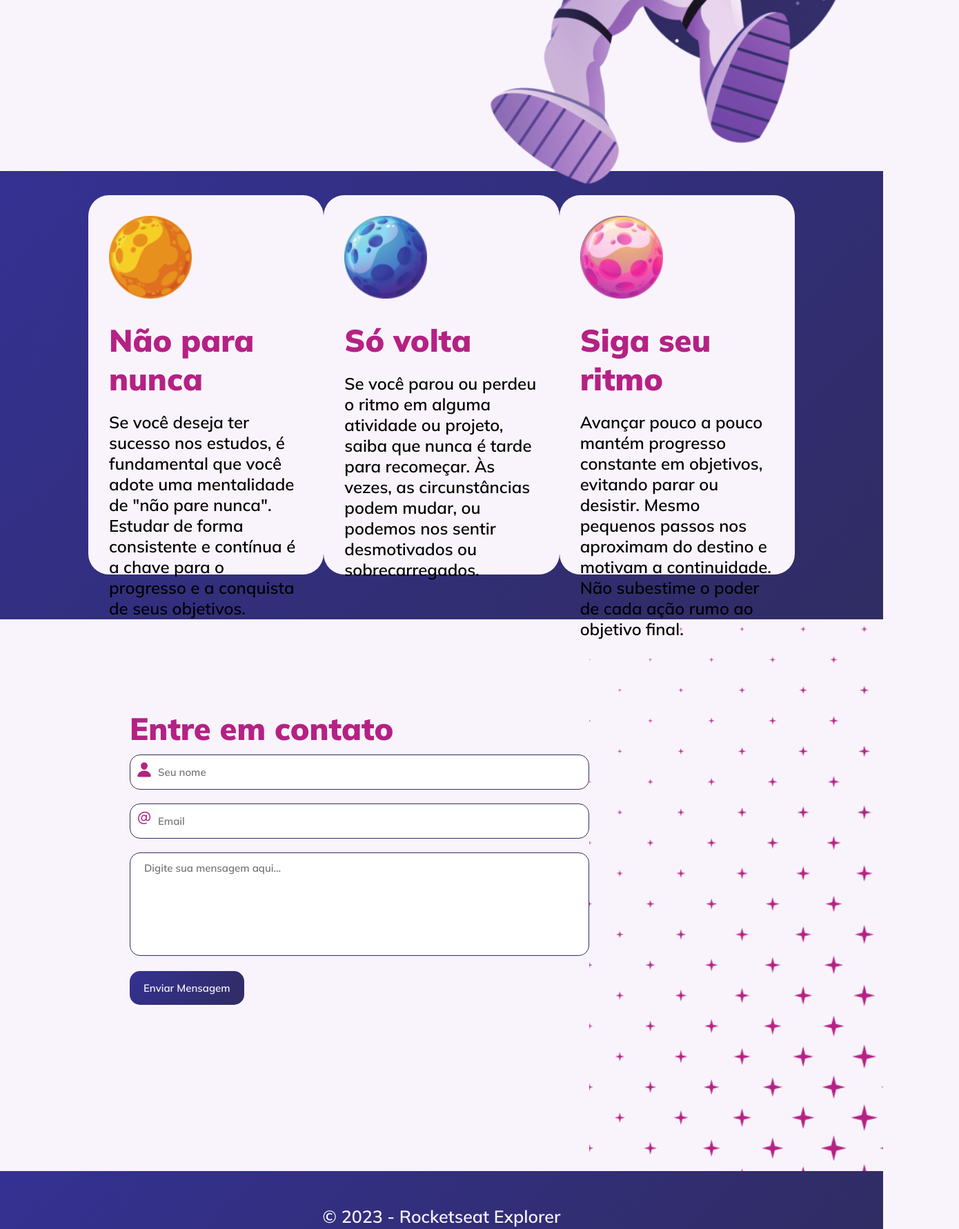
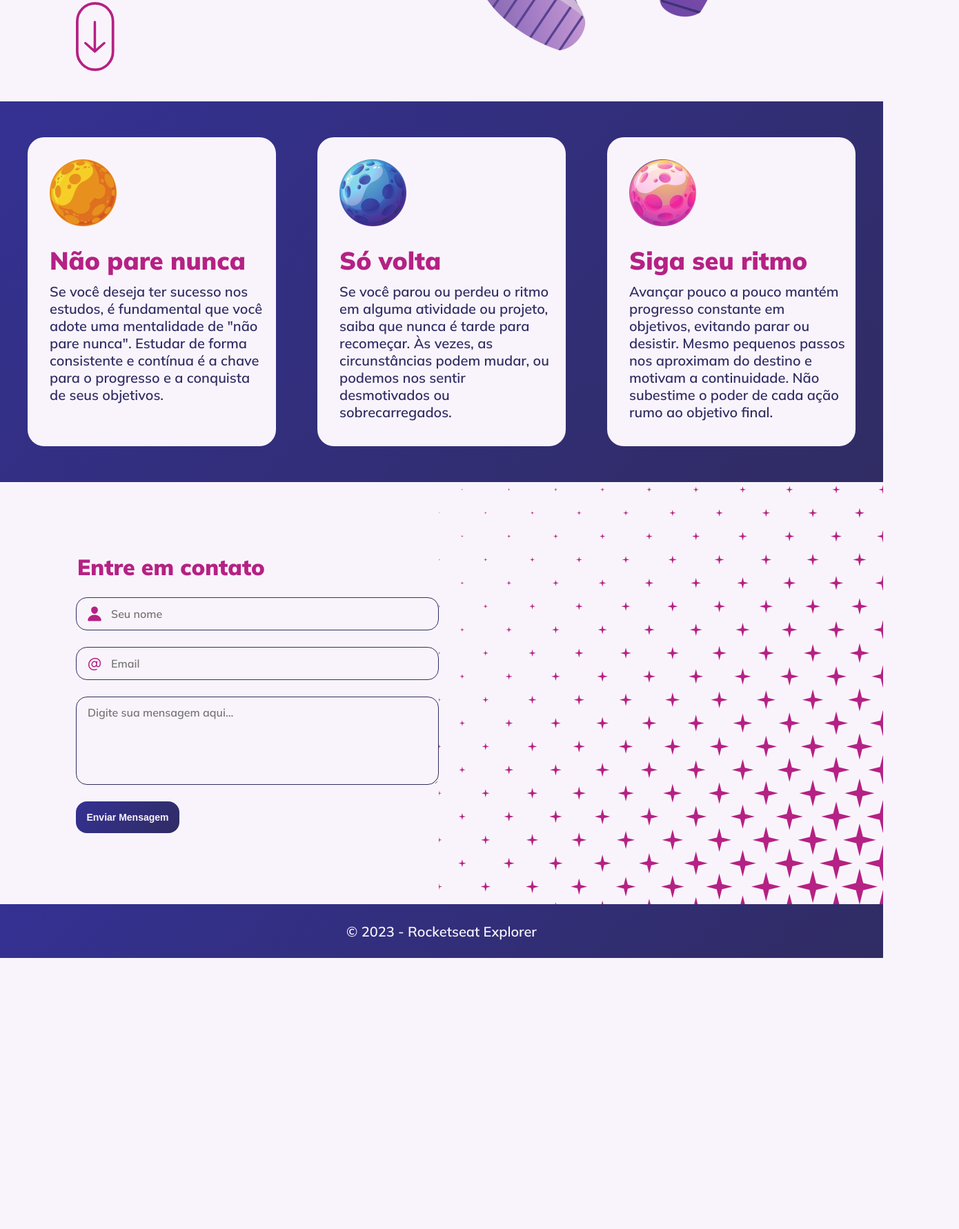
Before and after one commit to aislangomes/explorladingpage, a plain HTML site: page index.html in a window 1280 px wide. Shown: the part 632-2414 px from the top of the page at 69% size, 1390 px wide, since content can reach past the window. After the commit the page ends 2021 px from the top, so only its background shows below. Drawn offline with Linux system fonts and the light colour scheme.

Commit message:
full  layout

```diff
--- a/index.css
+++ /dev/null
@@ -1,176 +0,0 @@
-/* Main configs */
-*{
-  margin: 0;
-  box-sizing: border-box;
-}
-:root{
-  background: rgba(249, 244, 251, 1);
-  font-size: 62.5%;
-
-}
-
-/* Space and position */
-header{
-  height: 110vh;
-  display: flex;
-  justify-content: center;
-}
-#headerContent{
-  height: 90%;
-  width: 80%;
-  min-height: 90rem;
-  min-width: 150rem;
-  display: flex;
-  justify-content: space-between;
-}
-
-#headerLeftside{
-  width: 50%;
-}
-
-#tileSubtitle{
-  position: relative;
-  width: 100%;
-  top: 30rem;
-}
-
-#arrowimg{
-  height: 10rem;
-  position: relative;
-  top: 70rem;
-}
-
-main{
-  overflow: auto;
-}
-
-#infoCards{
-  height: 65rem;
-  display: flex;
-  justify-content: center;
-  align-items: center;
-  background: linear-gradient(135deg, rgba(52,49,147,1) 0%, rgba(48,44,99,1) 100%);
-}
-
-ul{
-  list-style: none;
-  padding-left: 0;
-  position: relative;
-  bottom: 3rem;
-  height: 80%;
-  width: 80%;
-  display: flex;
-  justify-content: space-between;
-
-}
-
-.card{
-  border-radius: 3rem;
-  width: 46em;
-  height: 55em;
-  padding: 3rem;
-  background-color: rgba(249, 244, 251, 1);
-}
-.card img {
-  height: 12rem;
-}
-
-
-#contact{
-  display: flex;
-  justify-content: space-between;
-  height: 80rem;
-}
-
-#contactLeft{
-  margin-top: 10rem;
-  margin-left: 18.8rem;
-}
-
-form{
-  height: 50rem;
-}
-
-input[type=email], input[type=text] {
-  margin: 1rem 0rem;
-  border: 0.1rem solid rgba(49, 45, 100, 1);
-  border-radius: 1.5rem;
-  padding: 1.5rem 45rem 1.5rem 4rem;
-  background-position: 10px 10px;
-  background-repeat: no-repeat;
-  font: 600 1.5rem "Mulish", sans-serif;
-}
-input[type=email]{
-  background-image: url('images/at.png');
-
-}
-input[type=text]{
-  background-image: url('images/person.png');
-}
-
-
-
-input[type=button]{
-  background: linear-gradient(135deg, rgba(52,49,147,1) 0%, rgba(48,44,99,1) 100%);
-  border: none;
-  border-radius: 1.5rem;
-  color:  rgba(249, 244, 251, 1);
-  padding: 1.5rem 2rem;
-  margin: 1rem 0rem;
-  text-align: center;
-  text-decoration: none;
-  display: inline-block;
-  font: 600 1.5rem "Mulish", sans-serif;
-}
-
-textarea {
-  width: 100%;
-  height: 150px;
-  margin: 1rem 0rem;
-  padding: 12px 20px;
-  box-sizing: border-box;
-  border: 0.1rem solid rgba(49, 45, 100, 1);
-  border-radius: 1.5rem;
-  resize: none;
-  font: 600 1.5rem "Mulish", sans-serif;
-}
-
-label{
-  display: flex;
-
-}
-
-footer{
-  height: 10rem;
-  display: flex;
-  align-items: center;
-  justify-content: center;
-  background: linear-gradient(135deg, rgba(52,49,147,1) 0%, rgba(48,44,99,1) 100%);
-}
-
-
-/* Fonts and color */
-
-h1{
-  font: 900 5rem "Mulish", sans-serif;
-}
-h2{
-  font: 600 2.8rem "Mulish", sans-serif;
-}
-h3{
-  margin-top: 3rem;
-  font: 900 4.5rem "Mulish", sans-serif;
-}
-h4{
-  margin-top: 3rem;
-  font: 600 2.5rem "Mulish", sans-serif;
-  color:  rgba(249, 244, 251, 1);;
-}
-p{
-  margin-top: 2rem;
-  font: 600 2.4rem "Mulish", sans-serif;
-}
-
-h1,h3{
-  color: rgba(181, 33, 132, 1);
-}
--- a/index.html
+++ b/index.html
@@ -1,68 +1,52 @@
 <!DOCTYPE html>
-<html lang="en">
+<html lang="pt-br">
 <head>
-  <meta charset="UTF-8">
-  <meta http-equiv="X-UA-Compatible" content="IE=edge">
-  <meta name="viewport" content="width=device-width, initial-scale=1.0">
   <link rel="preconnect" href="https://fonts.googleapis.com">
   <link rel="preconnect" href="https://fonts.gstatic.com" crossorigin>
-  <link href="https://fonts.googleapis.com/css2?family=Mulish:wght@600;700;900&family=Roboto:wght@300;500&display=swap" rel="stylesheet">
-  <link rel="stylesheet" href="index.css">
-  <title>Explorer Challenge</title>
+  <link href="https://fonts.googleapis.com/css2?family=Mulish:wght@600;700;900&display=swap" rel="stylesheet">
+  <meta charset="UTF-8">
+  <meta name="viewport" content="width=device-width, initial-scale=1.0">
+  <link rel="stylesheet" href="./style.css">
+  <title>Document</title>
 </head>
 <body>
   <header>
-    <div id="headerContent">
-      <div id="headerLeftside">
-        <div id="tileSubtitle">
-          <h1>Explore sem limites</h1>
-          <h2>Porque o aprendizado é contínuo</h2>
-        </div>
-        <img src="images/arrow.svg" id="arrowimg" alt="Seta para baixo">
-      </div>
-      <img src="images/astronauta.png" id="astronautimg" alt="Astronauta explorando">
+    <img src="/images/astronauta.png" alt="Imagem do astronauta" id="astronautaimg">
+    <div class="title">
+      <h1>Explore sem limites</h1>
+      <p>Porque o aprendizado é contínuo</p>
+      <img src="/images/arrow.svg" alt="Seta para baixo" id="setaimg">
     </div>
   </header>
   <main>
-    <section id="infoCards">
-    <ul>
-      <li class="card">
-        <img src="images/planetyellow.png" alt="Planeta Amarelo">
-        <h3>Não para nunca</h3>
-        <p>Se você deseja ter sucesso nos estudos, é fundamental que você adote uma mentalidade de "não pare nunca". Estudar de forma consistente e contínua é a chave para o progresso e a conquista de seus objetivos.</p>
-      </li>
-      <li class="card">
-        <img src="images/planetblue.png" alt="Planeta Azul">
-        <h3>Só volta</h3>
-        <p>Se você parou ou perdeu o ritmo em alguma atividade ou projeto, saiba que nunca é tarde para recomeçar. Às vezes, as circunstâncias podem mudar, ou podemos nos sentir desmotivados ou sobrecarregados.</p>
-      </li>
-      <li class="card">
-        <img src="images/planetpink.png" alt="Planeta Rosa">
-        <h3>Siga seu ritmo</h3>
-        <p>Avançar pouco a pouco mantém progresso constante em objetivos, evitando parar ou desistir. Mesmo pequenos passos nos aproximam do destino e motivam a continuidade. Não subestime o poder de cada ação rumo ao objetivo final.</p>
-      </li>
-    </ul>
-  </section>
-  <section id="contact">
-    <div id="contactLeft">
-      <h3>Entre em contato</h3>
-      <form action="sendmessage" method="post" class="forms">
-        <label>
-          <input type="text" id="uname" name="fname" placeholder="Seu nome"><br>
-        </label>
-        <label>
-          <input type="email" id="uemail" name="email" placeholder="Email"><br>
-        </label>
-        <textarea name="message"id="umessage" name="message" placeholder="Digite sua mensagem aqui..."></textarea><br>
-        <input type="button" id="submit" name="submit" value="Enviar Mensagem"><br>
-      </form>
+    <div class="infocard">
+      <img src="images/planetyellow.png" alt="Planeta amarelo">
+      <h1>Não pare nunca</h1>
+      <p>Se você deseja ter sucesso nos estudos, é fundamental que você adote uma mentalidade de "não pare nunca". Estudar de forma consistente e contínua é a chave para o progresso e a conquista de seus objetivos.</p>
     </div>
-    <img src="/images/fade.png" id="fadeimg" alt="Fade">
-  </section>
+    <div class="infocard">
+      <img src="images/planetblue.png" alt="Planeta azul">
+      <h1>Só volta</h1>
+      <p>Se você parou ou perdeu o ritmo em alguma atividade ou projeto, saiba que nunca é tarde para recomeçar. Às vezes, as circunstâncias podem mudar, ou podemos nos sentir desmotivados ou sobrecarregados.</p>
+    </div>
+    <div class="infocard">
+      <img src="images/planetpink.png" alt="Planeta rosa">
+      <h1>Siga seu ritmo</h1>
+      <p>Avançar pouco a pouco mantém progresso constante em objetivos, evitando parar ou desistir. Mesmo pequenos passos nos aproximam do destino e motivam a continuidade. Não subestime o poder de cada ação rumo ao objetivo final.</p>
+    </div>
   </main>
+  <div class="former">
+    <form action="POST">
+      <legend>Entre em contato</legend>
+      <input type="text" id="nameinput" placeholder="Seu nome">
+      <input type="email" id="emailinput" placeholder="Email">
+      <textarea rows="5" cols="33" placeholder="Digite sua mensagem aqui..."></textarea>
+      <button>Enviar Mensagem</button>
+    </form>
+    <img src="./images/fade.png" alt="Fade de estrelas" id="fadeestrelas">
+  </div>
   <footer>
-    <h4>© 2023 - Rocketseat Explorer</h4>
+    <h2>© 2023 - Rocketseat Explorer</h2>
   </footer>
-
 </body>
 </html>
--- /dev/null
+++ b/style.css
@@ -0,0 +1,293 @@
+*{
+  margin: 0;
+  box-sizing: border-box;
+}
+:root{
+  font-size: 62.5%;
+}
+
+body{
+  font-family: 'Mulish';
+  font-size: 1.6rem;
+  color: #312D64;
+
+  width: 100%;
+  margin-inline: auto;
+
+  display: flex;
+  flex-direction: column;
+  gap: 5rem;
+
+  background: #F9F4FB;
+}
+
+header{
+  display: flex;
+  flex-direction: column;
+  align-items: center;
+  max-height: 679px;
+}
+
+#astronautaimg{
+  max-width: 364px;
+}
+
+h1, legend{
+  color: #B52184;
+  font-size: 3.2rem;
+  font-weight: 900;
+}
+
+h1{
+  font-size: clamp(1rem, 2.5vw, 2rem);
+}
+
+.title{
+  display: flex;
+  flex-direction: column;
+  margin-inline: auto;
+}
+header > h1{
+  margin-top: 1.7rem;
+}
+
+header > p {
+  font-size: 2rem;
+}
+
+#setaimg{
+  height: 10rem;
+  margin-top: 3.5rem;
+}
+
+main{
+  height: auto;
+  width: 100%;
+  padding: 52px 40px;
+
+
+  display: flex;
+  flex-direction: column;
+  align-items: center;
+  gap: 5rem;
+
+  background: linear-gradient(135deg, rgba(52,49,147,1) 0%, rgba(48,44,99,1) 100%);
+}
+
+.infocard{
+  border-radius: 2rem;
+  background-color: #F9F4FB;
+  padding: 2.6rem 6rem 2.6rem 2.6rem;
+
+  height: auto;
+  width: 352px;
+
+}
+.infocard img {
+  max-width: 8rem;
+  max-height: 8rem;
+}
+.infocard h1 {
+  font-size: 3.2rem;
+  line-height: 0.7;
+  margin-top: 3.3rem;
+}
+.infocard p {
+  font-weight: 600;
+  color: #312D64;
+  font-size: 1.6rem;
+  margin-top: 2rem;
+}
+
+.former{
+  width: 352px;
+  margin-inline: auto;
+  margin-bottom: 25px;
+}
+form{
+  margin-top: 4.4rem;
+  display: flex;
+  flex-direction: column;
+  gap: 24px;
+}
+
+input{
+  height: 4.8rem;
+  border: 1.5px solid #312D64;
+  border-radius: 1.6rem;
+
+  font-family: 'Mulish';
+  font-weight: 600;
+  font-size: 1.6rem;
+
+  padding: 1.6rem 1.6rem 1.6rem 5rem;
+}
+
+#nameinput{
+  background:url(./images/person.png) no-repeat;
+  background-position: 16px;
+
+}
+
+#emailinput{
+  background:url(./images/at.png) no-repeat;
+  background-position: 16px;
+}
+
+textarea{
+  height: 12.8rem;
+  border: 1.5px solid #312D64;
+  border-radius: 1.6rem;
+
+  font-family: 'Mulish';
+  font-weight: 600;
+  font-size: 1.6rem;
+
+  padding: 12px 16px;
+
+  background: #F9F4FB;
+}
+
+button{
+  height: 4.6rem;
+  width: 15rem;
+  border: none;
+  border-radius: 16px;
+
+  color: #F9F4FB;
+  font-weight: 600;
+  font-size: 1.4rem;
+
+  background: linear-gradient(135deg, rgba(52,49,147,1) 0%, rgba(48,44,99,1) 100%);
+}
+
+#fadeestrelas{
+  display: none;
+}
+
+footer{
+  display: flex;
+  align-items: center;
+  justify-content: center;
+
+  height: 78px;
+  width: 100%;
+
+
+  background: linear-gradient(135deg, rgba(52,49,147,1) 0%, rgba(48,44,99,1) 100%);
+  color: #F9F4FB;
+}
+
+footer h2{
+  font-weight: 600;
+  font-size: 2rem;
+}
+
+@media(min-width: 1024px){
+  body{
+    gap: 0rem;
+  }
+
+  header{
+    height: 100vh;
+    display: flex;
+    flex-direction: row-reverse;
+    justify-content: space-between;
+    margin: 0 3rem 10rem 11rem;
+  }
+
+  .title{
+    height: 100%;
+  }
+
+  header h1{
+    margin-top: 31.2rem;
+    font-size: 6rem;
+  }
+
+  header p {
+    font-size: 3.2rem;
+  }
+
+  #setaimg{
+    height: 10rem;
+    position: absolute;
+    top: 60rem;
+  }
+
+  #astronautaimg{
+    max-width: 72.3rem;
+  }
+
+
+
+  main{
+    display: flex;
+    flex-direction: row;
+    justify-content: center;
+    gap: 6rem;
+  }
+
+  .infocard{
+    border-radius: 2.4rem;
+    padding: 3.2rem 1.3rem 7.2rem 3.2rem;
+
+    height: 448px;
+    width: 386px;
+
+  }
+  .infocard img {
+    max-width: 10rem;
+    max-height: 10rem;
+  }
+  .infocard h1 {
+    font-size: 3.6rem;
+    line-height: 0.7;
+    margin-top: 3.3rem;
+  }
+  .infocard p {
+    font-size: 2rem;
+    margin-top: 2rem;
+  }
+
+  #fadeestrelas{
+    display:inline;
+  }
+
+  .former{
+    display: flex;
+    flex-direction: row;
+    gap: 0;
+    justify-content: space-between;
+    width: 100%;
+    margin: 0;
+  }
+
+  form{
+    margin-left: 11rem;
+    width: 60rem;
+    margin-block: auto;
+
+
+  }
+
+  #fadeestrelas{
+    margin: 0;
+  }
+
+  footer{
+    display: flex;
+    align-items: center;
+    justify-content: center;
+
+    height: 78px;
+    width: 100%;
+  }
+
+
+
+
+
+
+
+}
```
Also changed, not shown: package.json (deleted, +0 -12 lines).
